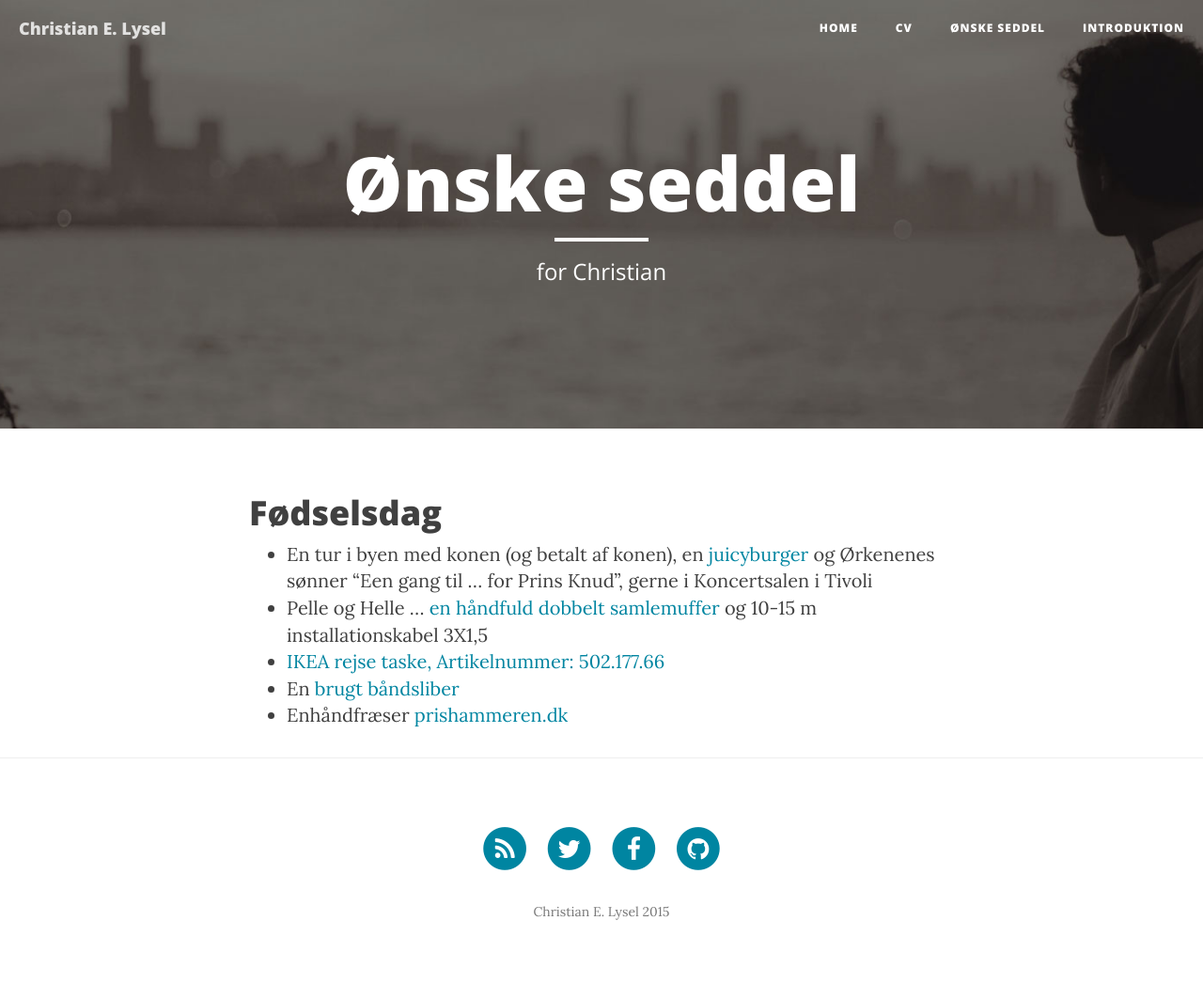
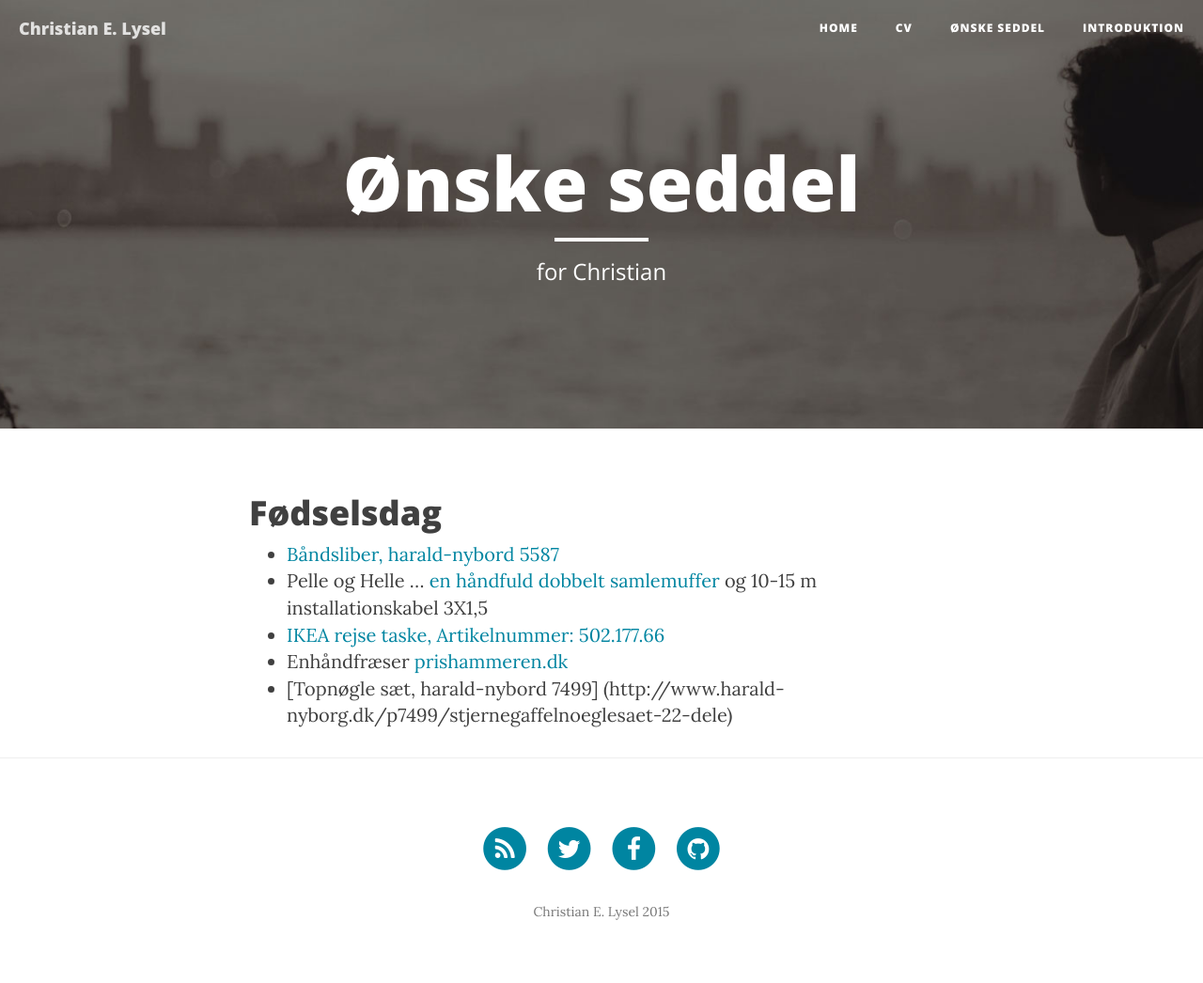
Before and after one commit to clysel/christian.lysel.net, a Jekyll site: the page built from gave.markdown, in a window 1280 px wide. Shown: the whole page at 94% size. Built offline with Jekyll 4.4.1, drawn with Linux system fonts in a browser that asks for light colours; nearby versions of some CDN libraries.

Commit message:
oprydning, båndsliber og topnøgle tilføjet

```diff
--- a/gave.markdown
+++ b/gave.markdown
@@ -6,8 +6,8 @@ header-img: "img/about-bg.jpg"
 ---
 # Fødselsdag
 
- * En tur i byen med konen (og betalt af konen), en [juicyburger](https://www.facebook.com/Boserupsjuicyburgers) og Ørkenenes sønner "Een gang til ... for Prins Knud", gerne i Koncertsalen i Tivoli
+ * [Båndsliber, harald-nybord 5587](http://www.harald-nyborg.dk/p5587/selekta-baandsliber-900w-xx116)
  * Pelle og Helle ... [en håndfuld dobbelt samlemuffer](http://www.harald-nyborg.dk/p5388/samlemuffe-dobbel-2-5mm-100stk) og 10-15 m installationskabel 3X1,5
  * [IKEA rejse taske, Artikelnummer: 502.177.66](http://www.ikea.com/dk/da/catalog/products/50217766/)
- * En [brugt båndsliber](http://www.dba.dk/baandsliber-og-rondel-slibe/id-1014863237/)
  * Enhåndfræser [prishammeren.dk](http://www.prishammeren.dk/shop/makita-enhaandsfraeser-5019p.html)
+ * [Topnøgle sæt, harald-nybord 7499] (http://www.harald-nyborg.dk/p7499/stjernegaffelnoeglesaet-22-dele)
```
